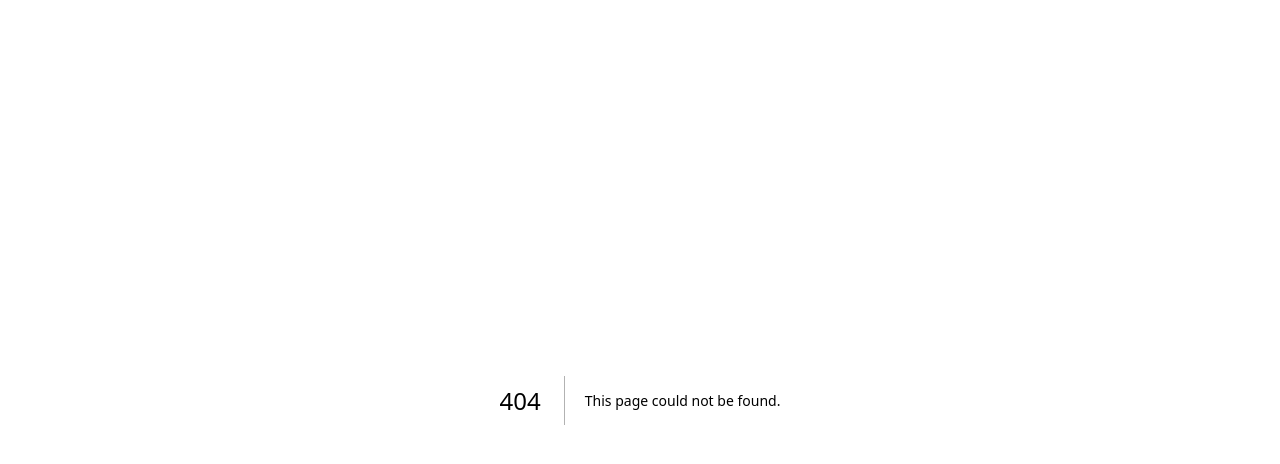
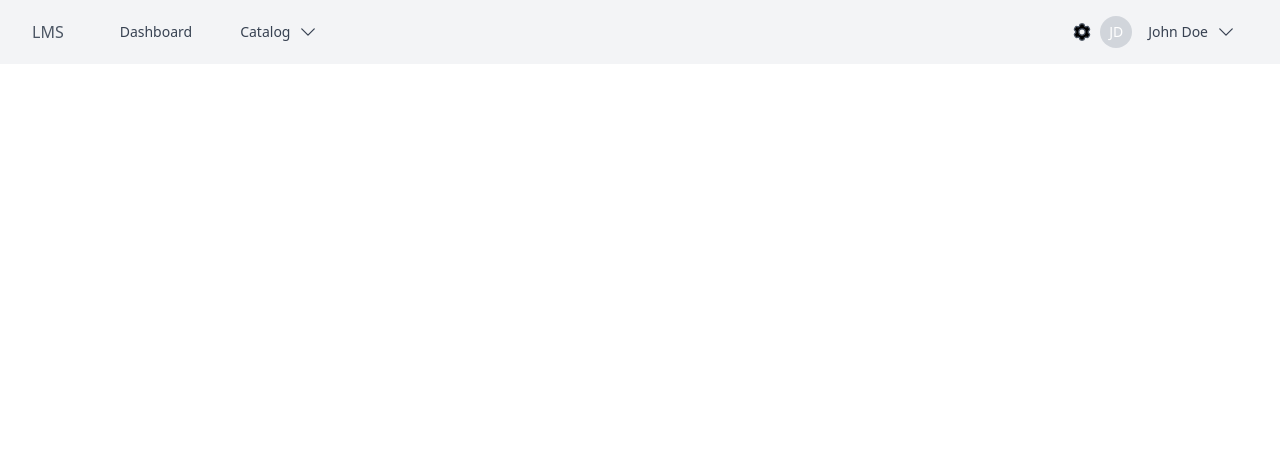
Before and after one commit to ragg09/sph-lms-test-deploy, a Next.js app in the folder client/: page /demo/layouts/navbar in a window 1280 px wide. Before the commit this address had no page. Shown: the top 464 px of the page. Built offline with nearby package versions, Linux system fonts and the light colour scheme.

Commit message:
[Reusable Component] Navbar (#28)
Update navbar

Update

Update

```diff
--- /dev/null
+++ b/client/src/pages/demo/layouts/navbar.tsx
@@ -0,0 +1,30 @@
+import React from 'react';
+import Navbar from '@/src/shared/components/Navbar';
+
+const navItems = [
+  { url: '/', text: 'Dashboard', dropdownItems: [] },
+  {
+    url: '/catalog',
+    text: 'Catalog',
+    dropdownItems: [
+      { text: 'Courses', url: '/catalog/courses' },
+      { text: 'Learning Paths', url: '/catalog/learning-paths' }
+    ]
+  }
+];
+
+const dropdownItems = [
+  { text: 'Profile', url: '/profile' },
+  { text: 'Settings', url: '/settings' },
+  { text: 'Logout', url: '/logout' }
+];
+
+const NavbarPage: React.FC = () => {
+  return (
+    <div>
+      <Navbar navItems={navItems} dropdownItems={dropdownItems}/>
+    </div>
+  );
+};
+
+export default NavbarPage;
--- /dev/null
+++ b/client/src/shared/components/Avatar/index.tsx
@@ -0,0 +1,29 @@
+import React from 'react';
+
+export interface UserProps {
+  name: string;
+}
+
+const Avatar: React.FC<UserProps> = ({ name }) => {
+  const getInitials = (name: string): string => {
+    const words = name.split(' ');
+    const initials = [];
+
+    for (let i = 0; i < words.length; i++) {
+      initials.push(words[i][0]);
+    }
+
+    return initials.join('').toUpperCase();
+  };
+  return (
+      <div className="rounded-full bg-gray-300 w-8 h-8 flex items-center justify-center relative">
+        <span className="text-center text-white text-sm font-medium">{getInitials(name)}</span>
+      </div>
+  );
+};
+
+Avatar.defaultProps = {
+  name: ''
+};
+
+export default Avatar;
--- /dev/null
+++ b/client/src/shared/components/NavLink/index.tsx
@@ -0,0 +1,15 @@
+import Link from 'next/link';
+interface NavLinkProps {
+  href: string;
+  text: string;
+  classNames?: string;
+}
+const NavLink: React.FC<NavLinkProps> = ({ href, text, classNames }) => {
+  return (
+    <Link href={href} className={`w-full rounded-md px-4 py-2 text-sm font-medium text-gray-700 hover:bg-gray-50 focus:outline-none ${classNames !== undefined ? classNames : ''}`}>
+      {text}
+    </Link>
+  );
+};
+
+export default NavLink;
--- /dev/null
+++ b/client/src/shared/components/Navbar/index.tsx
@@ -0,0 +1,55 @@
+import React from 'react';
+import Link from 'next/link';
+import Avatar from '@/src/shared/components/Avatar';
+import Dropdown, { type DropdownProps } from '@/src/shared/components/Dropdown';
+import NavLink from '@/src/shared/components/NavLink';
+import SettingsIcon from '@/src/shared/icons/SettingsIcon';
+
+export interface NavItemProps {
+  url: string;
+  text: string;
+  dropdownItems: Array<{ text: string; url: string }>
+}
+
+export interface NavbarProps {
+  navItems: NavItemProps[];
+  dropdownItems: DropdownProps['options'];
+}
+
+const Navbar: React.FC<NavbarProps> = ({ navItems, dropdownItems }) => {
+  return (
+    <nav className="bg-gray-100">
+      <div className="max-w-7xl mx-auto px-4 sm:px-6 lg:px-8">
+        <div className="flex justify-between h-16">
+          <div className="flex items-center">
+            <div className="flex-shrink-0">
+              <Link href="/" className="text-gray-600">
+                LMS
+              </Link>
+            </div>
+            <div className="hidden md:block">
+              <div className="ml-10 flex items-baseline space-x-4">
+                {navItems.map((navItem) => {
+                  return (
+                    <div key={navItem.url}>
+                      {navItem.dropdownItems.length > 0 ? <Dropdown options={navItem.dropdownItems} label={navItem.text} /> : <NavLink href={navItem.url} text={navItem.text}></NavLink>}
+                    </div>
+                  );
+                })}
+              </div>
+            </div>
+          </div>
+          <div className="flex items-center">
+            <Link href={'/settings'} className="text-gray-600">
+              <SettingsIcon width={20} height={20} className="mr-2"/>
+            </Link>
+            <Avatar name="John Doe" />
+            <Dropdown options={dropdownItems} label="John Doe" />
+          </div>
+        </div>
+      </div>
+    </nav>
+  );
+};
+
+export default Navbar;
--- /dev/null
+++ b/client/src/shared/icons/SettingsIcon.tsx
@@ -0,0 +1,37 @@
+import React from 'react';
+
+interface SettingsProps {
+  height: number;
+  width: number;
+  className?: string;
+  color?: string;
+}
+
+const SettingsIcon: React.FC<SettingsProps> = ({
+  height,
+  width,
+  className,
+  color
+}: SettingsProps) => {
+  return (
+    <svg
+      height={height}
+      width={width}
+      xmlns="http://www.w3.org/2000/svg"
+      viewBox="0 0 24 24"
+      strokeWidth="1.5"
+      stroke={color}
+      className={className}>
+      <path fill-rule="evenodd" d="M11.078 2.25c-.917 0-1.699.663-1.85 1.567L9.05 4.889c-.02.12-.115.26-.297.348a7.493 7.493 0 00-.986.57c-.166.115-.334.126-.45.083L6.3 5.508a1.875 1.875 0 00-2.282.819l-.922 1.597a1.875 1.875 0 00.432 2.385l.84.692c.095.078.17.229.154.43a7.598 7.598 0 000 1.139c.015.2-.059.352-.153.43l-.841.692a1.875 1.875 0 00-.432 2.385l.922 1.597a1.875 1.875 0 002.282.818l1.019-.382c.115-.043.283-.031.45.082.312.214.641.405.985.57.182.088.277.228.297.35l.178 1.071c.151.904.933 1.567 1.85 1.567h1.844c.916 0 1.699-.663 1.85-1.567l.178-1.072c.02-.12.114-.26.297-.349.344-.165.673-.356.985-.57.167-.114.335-.125.45-.082l1.02.382a1.875 1.875 0 002.28-.819l.923-1.597a1.875 1.875 0 00-.432-2.385l-.84-.692c-.095-.078-.17-.229-.154-.43a7.614 7.614 0 000-1.139c-.016-.2.059-.352.153-.43l.84-.692c.708-.582.891-1.59.433-2.385l-.922-1.597a1.875 1.875 0 00-2.282-.818l-1.02.382c-.114.043-.282.031-.449-.083a7.49 7.49 0 00-.985-.57c-.183-.087-.277-.227-.297-.348l-.179-1.072a1.875 1.875 0 00-1.85-1.567h-1.843zM12 15.75a3.75 3.75 0 100-7.5 3.75 3.75 0 000 7.5z"
+            clip-rule="evenodd" />
+    </svg>
+
+  );
+};
+
+SettingsIcon.defaultProps = {
+  className: '',
+  color: 'currentColor'
+};
+
+export default SettingsIcon;
```
